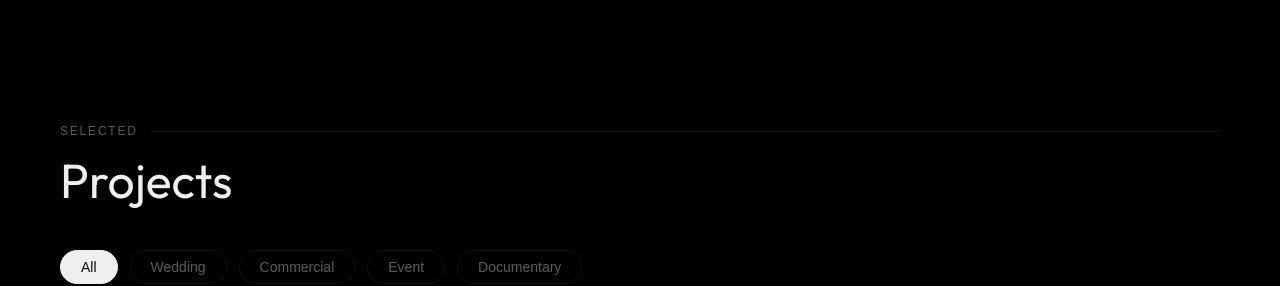
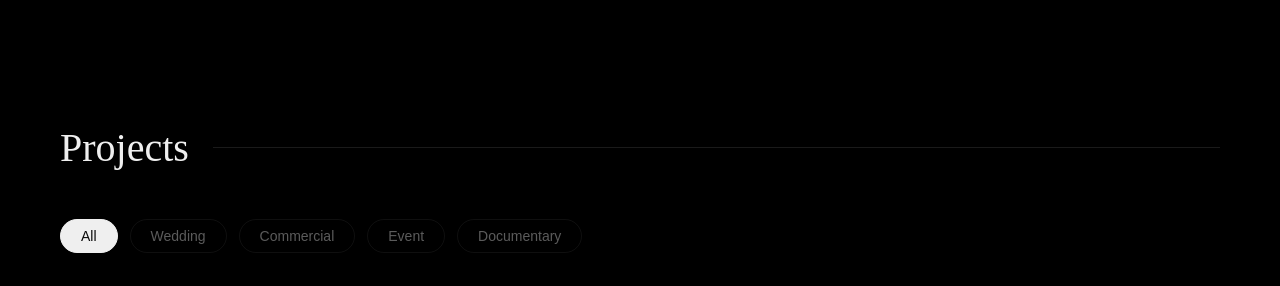
Before and after one commit to edwardsalfred/jacob1k, a React (Vite) app: page / in a window 1280 px wide. Shown: the part 2280-2566 px from the top of the page. Built offline with nearby package versions, Linux system fonts and the light colour scheme; a web font is replaced by a local one.

Commit message:
formatted Projects header with line

```diff
--- a/src/PortfolioWork.tsx
+++ b/src/PortfolioWork.tsx
@@ -49,8 +49,7 @@ const PortfolioWork: React.FC = () => {
 
   return (
     <div className="work-root">
-      <div className="section-label">Selected</div>
-      <h2 className="section-title">Projects</h2>
+      <div className="section-label">Projects</div>
 
       <div className="filters">
         {categories.map(cat => (
--- a/src/Work.css
+++ b/src/Work.css
@@ -8,29 +8,20 @@
 }
 
 .section-label {
-  font-size: 12px;
-  text-transform: uppercase;
-  letter-spacing: 0.15em;
-  color: var(--muted, rgba(239,239,239,0.38));
-  margin-bottom: 12px;
+  font-family: "Instrument Serif", serif;
+  font-size: 40px;
+  color: var(--text, #efefef);
+  margin-bottom: 48px;
   display: flex;
   align-items: center;
-  gap: 12px;
+  gap: 24px;
 }
 
 .section-label::after {
   content: "";
   height: 1px;
   flex: 1;
-  background: var(--border, rgba(255,255,255,0.06));
-}
-
-.section-title {
-  font-size: 48px;
-  font-weight: 400;
-  margin-bottom: 40px;
-  color: var(--text, #efefef);
-  font-family: 'Outfit', sans-serif;
+  background: var(--border, rgba(255,255,255,0.1));
 }
 
 .filters {
```
